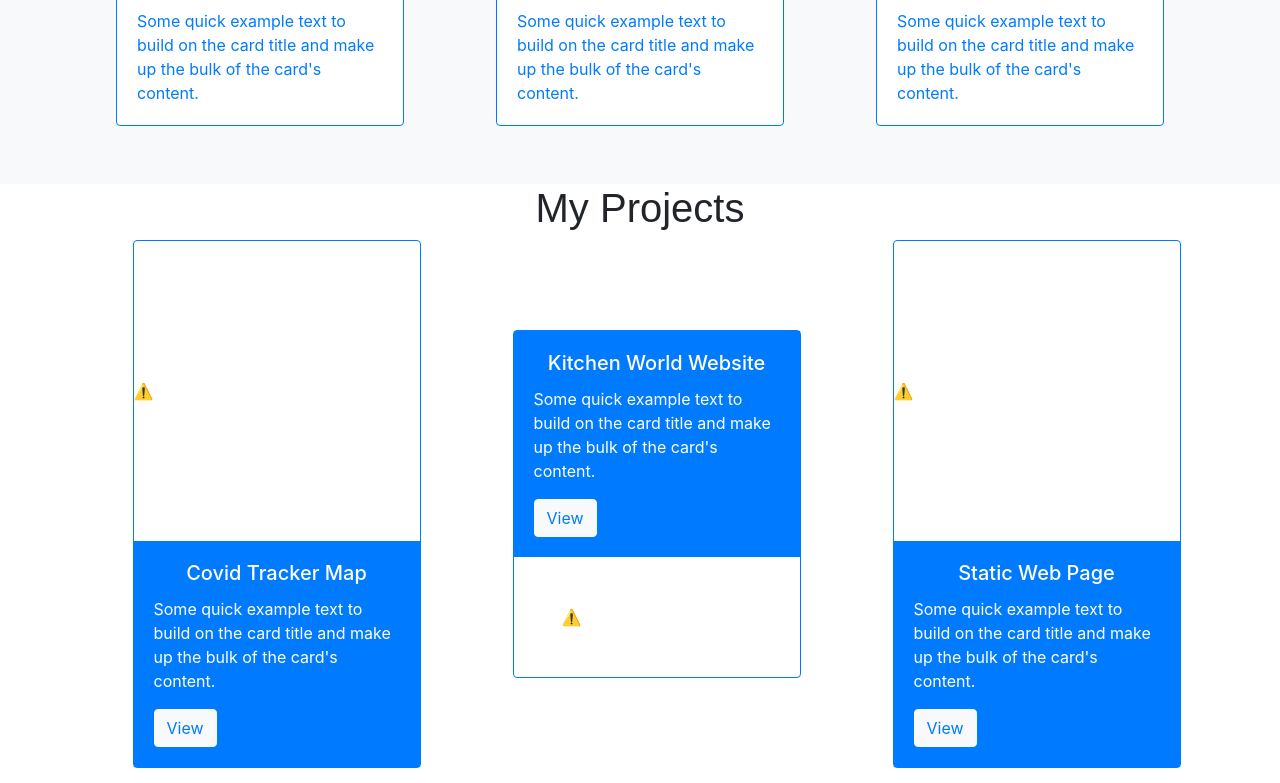
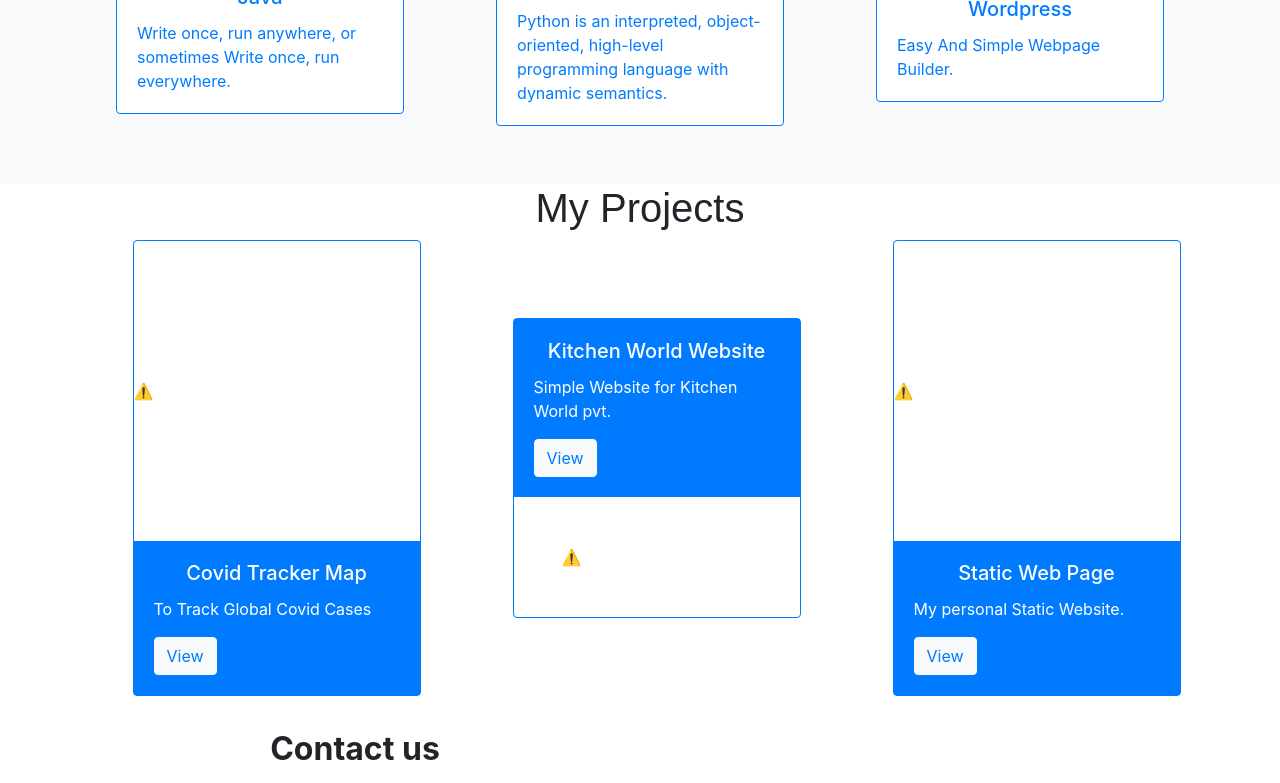
Before and after one commit to amalprasad0/personalstaticwebpage, a plain HTML site: page index.html in a window 1280 px wide. Shown: the part 1038-1821 px from the top of the page. Drawn offline with nearby package versions, Linux system fonts and the light colour scheme; no server answers.

Commit message:
des updated

```diff
--- a/index.html
+++ b/index.html
@@ -77,7 +77,7 @@
               <img class="card-img-top mw-50 p-5" src="java.png" alt="Card image cap">
               <div class="card-body  text-primary">
                 <h5 class="card-title text-center">Java</h5>
-                <p class="card-text">Some quick example text to build on the card title and make up the bulk of the card's content.</p>
+                <p class="card-text">Write once, run anywhere, or sometimes Write once, run everywhere.</p>
 
               </div>
             </div>
@@ -87,7 +87,7 @@
               <img class="card-img-top mw-50 p-5" src="python.png" alt="Card image cap">
               <div class="card-body text-primary">
                 <h5 class="card-title  text-center">Python</h5>
-                <p class="card-text">Some quick example text to build on the card title and make up the bulk of the card's content.</p>
+                <p class="card-text">Python is an interpreted, object-oriented, high-level programming language with dynamic semantics.</p>
 
               </div>
             </div>
@@ -97,7 +97,7 @@
               <img class="card-img-top mw-50 p-5" src="wordpress.png" alt="Card image cap">
               <div class="card-body  text-primary card-hover"  >
                 <h5 class="card-title  text-center">Wordpress</h5>
-                <p class="card-text">Some quick example text to build on the card title and make up the bulk of the card's content.</p>
+                <p class="card-text">Easy And Simple Webpage Builder.</p>
 
               </div>
             </div>
@@ -116,7 +116,7 @@
               <lottie-player src="https://assets8.lottiefiles.com/packages/lf20_VmO0Jh.json"  background="transparent"  speed="1"  style="width: 300px; height: 300px;" loop  autoplay></lottie-player>
               <div class="card-body  text-white bg-primary"  >
                 <h5 class="card-title  text-center">Covid Tracker Map</h5>
-                <p class="card-text">Some quick example text to build on the card title and make up the bulk of the card's content.</p>
+                <p class="card-text">To Track Global Covid Cases</p>
                 <a href="https://covidtrackermap.epizy.com/" class="btn btn-light text-primary">View</a>
               </div>
             </div>
@@ -127,7 +127,7 @@
 
               <div class="card-body  text-white bg-primary"  >
                 <h5 class="card-title  text-center">Kitchen World Website</h5>
-                <p class="card-text">Some quick example text to build on the card title and make up the bulk of the card's content.</p>
+                <p class="card-text">Simple Website for Kitchen World pvt.</p>
                 <a href="http://kitchenworld.unaux.com/" class="btn btn-light text-primary">View</a>
               </div>
 
@@ -139,7 +139,7 @@
               <lottie-player src="https://assets9.lottiefiles.com/packages/lf20_eiubpejs.json"  background="transparent"  speed="1"  style="width: 300px; height: 300px;"  loop  autoplay></lottie-player>
               <div class="card-body  text-white bg-primary"  >
                 <h5 class="card-title  text-center">Static Web Page</h5>
-                <p class="card-text">Some quick example text to build on the card title and make up the bulk of the card's content.</p>
+                <p class="card-text">My personal Static Website.</p>
                 <a href="http://kezhakkankavutemple.unaux.com/" class="btn btn-light text-primary">View</a>
               </div>
             </div>
@@ -289,7 +289,7 @@
         <!-- Copyright -->
         <div class="text-center text-light p-3 bg-primary" >
           © 2021 Copyright:
-          <a class="text-light" href="https://instagram.com/amal_prasad0">ww.amalprasadoffcial.in</a>
+          <a class="text-light" href="https://instagram.com/amal_prasad0">ww.amalprasad.live</a>
         </div>
         <!-- Copyright -->
       </footer>
```
